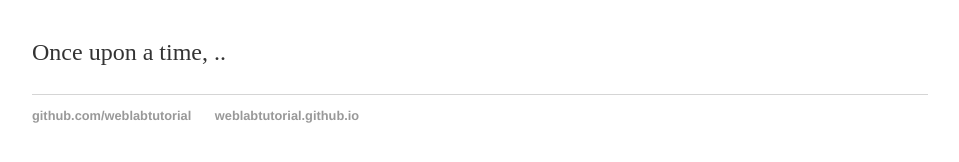
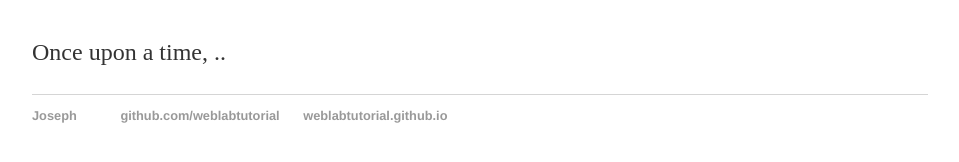
Before and after one commit to joemoore1501/joemoore1501.github.io, a Jekyll site: the page built from index.html, in a window 1280 px wide. Shown: the part 161-323 px from the top of the page, without its empty margins (160-1119 px from the left). Built offline with Jekyll 4.4.1, drawn with Linux system fonts in a browser that asks for light colours.

Commit message:
Update default.html
Adding link to personal profile

```diff
--- a/_layouts/default.html
+++ b/_layouts/default.html
@@ -17,6 +17,7 @@
     </div>
     <footer>
       <ul>
+        <li><a href="https://github.com/joemoore1501">Joseph</a><li>
         <li><a href="https://github.com/weblabtutorial">github.com/weblabtutorial</a></li>
         <li><a href="https://weblabtutorial.github.io">weblabtutorial.github.io</a></li>
       </ul>
```
